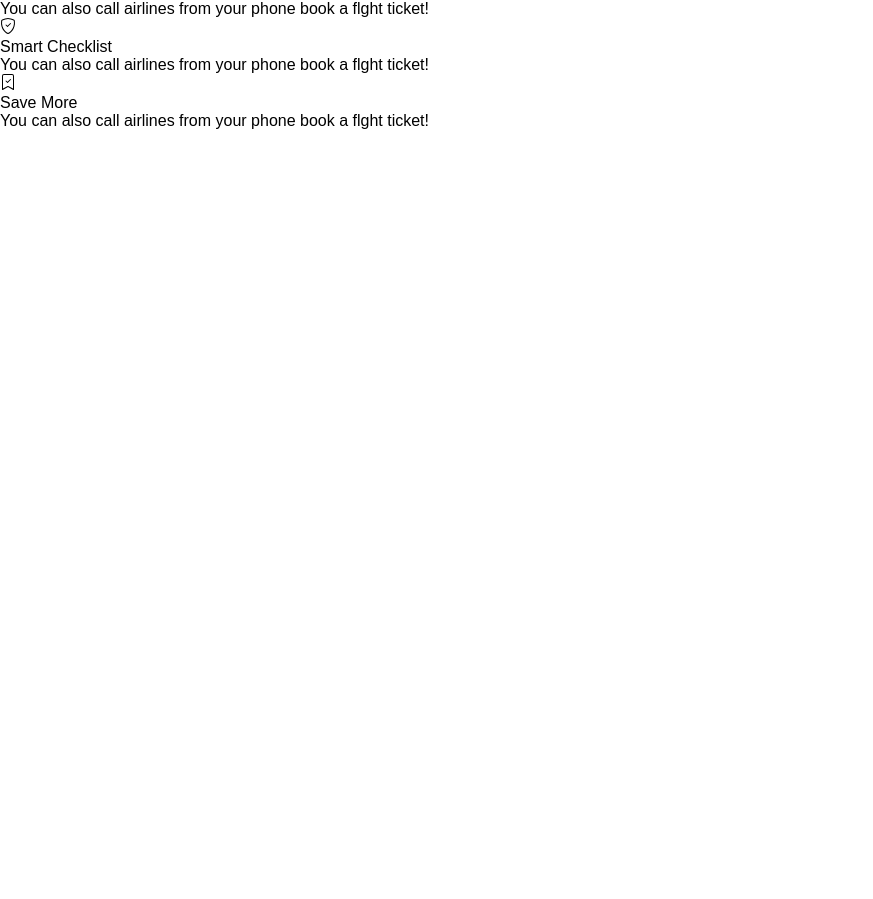
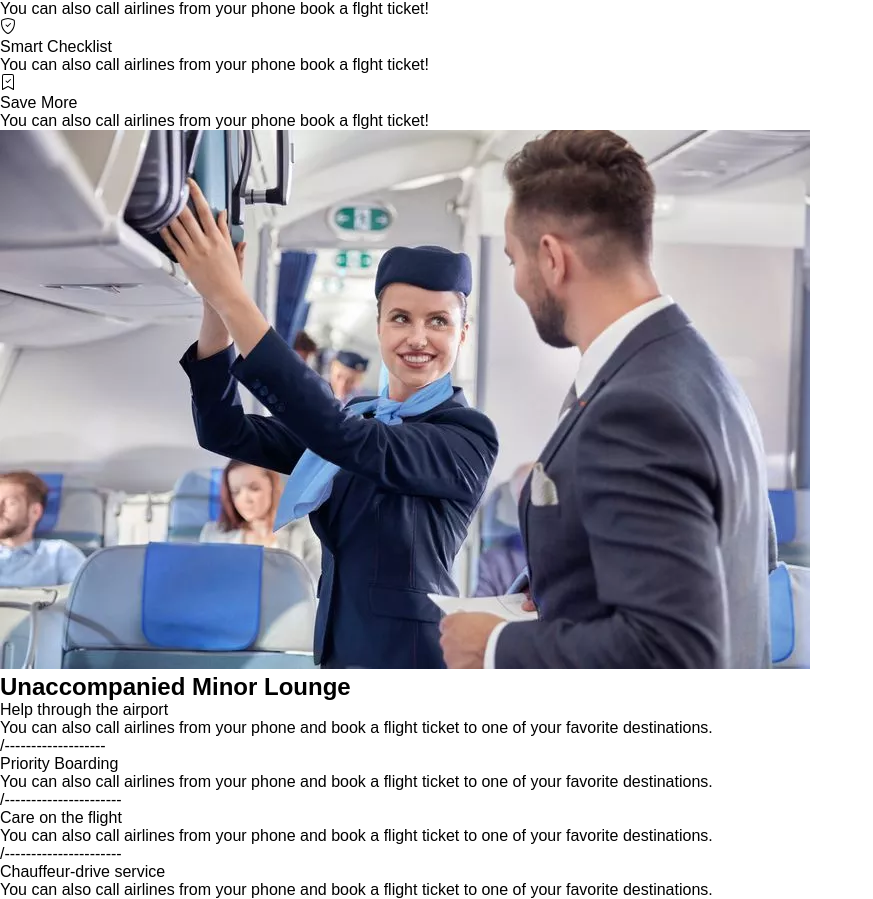
Before and after one commit to HennadiiBorysevych/FlightBooking, a React (Vite) app: page / in a window 1280 px wide. Shown: the part 2095-2994 px from the top of the page, without its empty margins (0-873 px from the left). Before the commit the page ends 2225 px from the top, so only its background shows below. Built offline with nearby package versions, Linux system fonts and the light colour scheme.

Commit message:
feat:lounge component

```diff
--- a/src/App.jsx
+++ b/src/App.jsx
@@ -15,7 +15,7 @@
     <Search/>
     <Support/>
     <Info/>
-
+    <Lounge/>
     {/* <Lounge/>
     <Search/>
     <Travelers/>
--- a/src/components/Info/Info.jsx
+++ b/src/components/Info/Info.jsx
@@ -9,31 +9,35 @@
           <button className="btn">View All</button>
         </div>
         <div className="cardsDiv grid">
-
           <div className="singleCard grid">
             <div className="iconDiv flex">
               <RxCalendar className="icon" />
             </div>
             <span className="cardTitle">Book & Relax</span>
-            <p>You can also call airlines from your phone book a flght ticket!</p>
+            <p>
+              You can also call airlines from your phone book a flght ticket!
+            </p>
           </div>
 
           <div className="singleCard grid">
-            <div className="iconDiv flex">
+            <div className="iconDiv flex colorOne">
               <BsShieldCheck className="icon" />
             </div>
             <span className="cardTitle">Smart Checklist</span>
-            <p>You can also call airlines from your phone book a flght ticket!</p>
+            <p>
+              You can also call airlines from your phone book a flght ticket!
+            </p>
           </div>
 
           <div className="singleCard grid">
-            <div className="iconDiv flex">
+            <div className="iconDiv flex colorTwo">
               <BsBookmarkCheck className="icon" />
             </div>
             <span className="cardTitle">Save More</span>
-            <p>You can also call airlines from your phone book a flght ticket!</p>
+            <p>
+              You can also call airlines from your phone book a flght ticket!
+            </p>
           </div>
-
         </div>
       </div>
     </div>
--- a/src/components/Lounge/Lounge.jsx
+++ b/src/components/Lounge/Lounge.jsx
@@ -1,9 +1,50 @@
-import React from 'react'
-
+import image from "../../assets/board.webp";
 const Lounge = () => {
   return (
-    <div>Lounge</div>
-  )
-}
+    <div className="lounge container section">
+      <div className="sectionContainer grid">
+        <div className="imgDiv">
+          <img src={image} alt="" />
+        </div>
+        <div className="textDiv">
+          <h2>Unaccompanied Minor Lounge</h2>
+          <div className="grids grid">
+            <div className="singleGrid">
+              <span className="gridTitle">Help through the airport</span>
+              <p>
+                You can also call airlines from your phone and book a flight
+                ticket to one of your favorite destinations.
+              </p>
+            </div>
+            /-------------------
+            <div className="singleGrid">
+              <span className="gridTitle">Priority Boarding</span>
+              <p>
+                You can also call airlines from your phone and book a flight
+                ticket to one of your favorite destinations.
+              </p>
+            </div>
+            /----------------------
+            <div className="singleGrid">
+              <span className="gridTitle">Care on the flight</span>
+              <p>
+                You can also call airlines from your phone and book a flight
+                ticket to one of your favorite destinations.
+              </p>
+            </div>
+            /----------------------
+            <div className="singleGrid">
+              <span className="gridTitle">Chauffeur-drive service</span>
+              <p>
+                You can also call airlines from your phone and book a flight
+                ticket to one of your favorite destinations.
+              </p>
+            </div>
+          </div>
+        </div>
+      </div>
+    </div>
+  );
+};
 
-export default Lounge
+export default Lounge;
--- a/src/main.scss
+++ b/src/main.scss
@@ -374,9 +374,9 @@
         }
       }
 
-      .imgDiv{
+      .imgDiv {
         margin: auto;
-        img{
+        img {
           width: 100%;
           max-width: 420px;
         }
@@ -384,3 +384,85 @@
     }
   }
 }
+
+.info {
+  background: var(--SecondaryColor);
+  .infoContainer {
+    .titleDiv {
+      flex-direction: column;
+      text-align: center;
+      gap: 1.5rem;
+      justify-content: space-between;
+    }
+    .cardsDiv {
+      gap: 1.5rem;
+      margin-top: 3rem;
+      .singleCard {
+        background: var(--whiteColor);
+        padding: 3rem 2rem;
+        border-radius: 10rem;
+        gap: 1rem;
+        text-align: center;
+        margin: auto;
+        height: 320px;
+        width: 90%;
+        max-width: 250px;
+        .iconDiv {
+          justify-content: center;
+          margin: auto;
+          background: var(--PrimaryColor);
+          width: max-content;
+          height: 55px;
+          padding: 1rem;
+          border-radius: 3rem;
+
+          .icon {
+            color: var(--whiteColor);
+          }
+        }
+
+        .cardTitle {
+          color: var(--blackColor);
+          font-weight: 700;
+        }
+
+        .colorOne {
+          background: var(--colorOne);
+        }
+        .colorTwo {
+          background: var(--colorTwo);
+        }
+      }
+    }
+  }
+}
+
+.lounge {
+  .sectionContainer {
+    gap: 1.5rem;
+
+    .imgDiv {
+      margin: auto;
+      img {
+        width: 100%;
+        max-width: 430px;
+      }
+    }
+
+    .textDiv {
+      .grids {
+        margin-top: 1rem;
+        gap: 1.5rem;
+
+        .singleGrid {
+          .gridTitle {
+            display: block;
+            padding-bottom: 0.5rem;
+            font-weight: 500;
+            color: var(--blackColor);
+          }
+        }
+      }
+    }
+  }
+}
```
Also changed, not shown: src/assets/board.webp (added).
